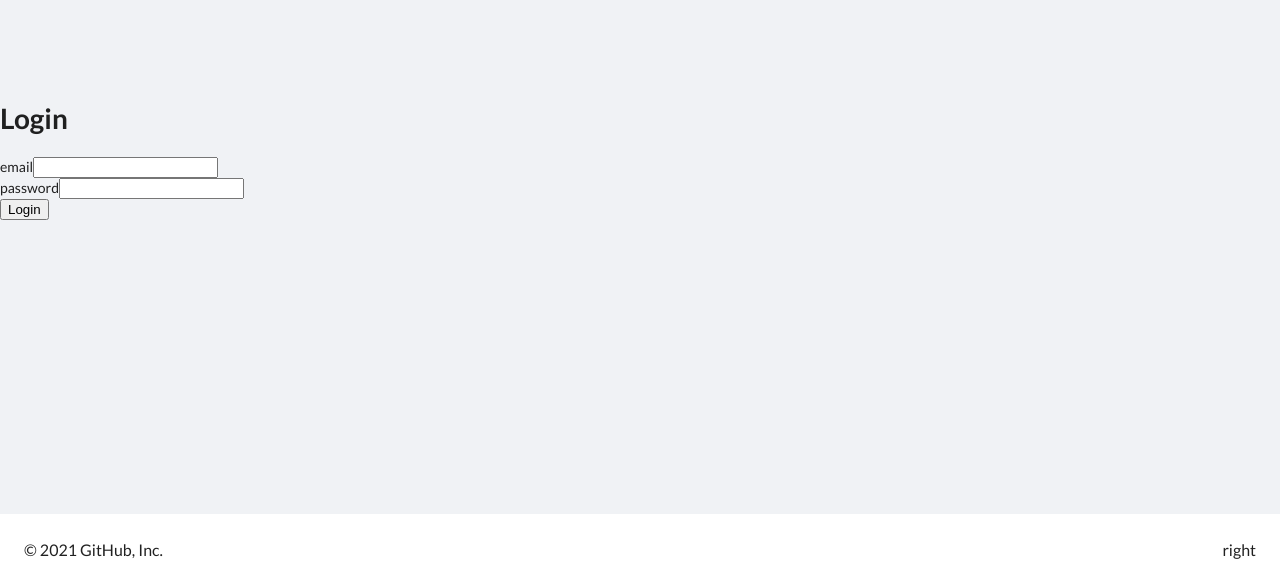
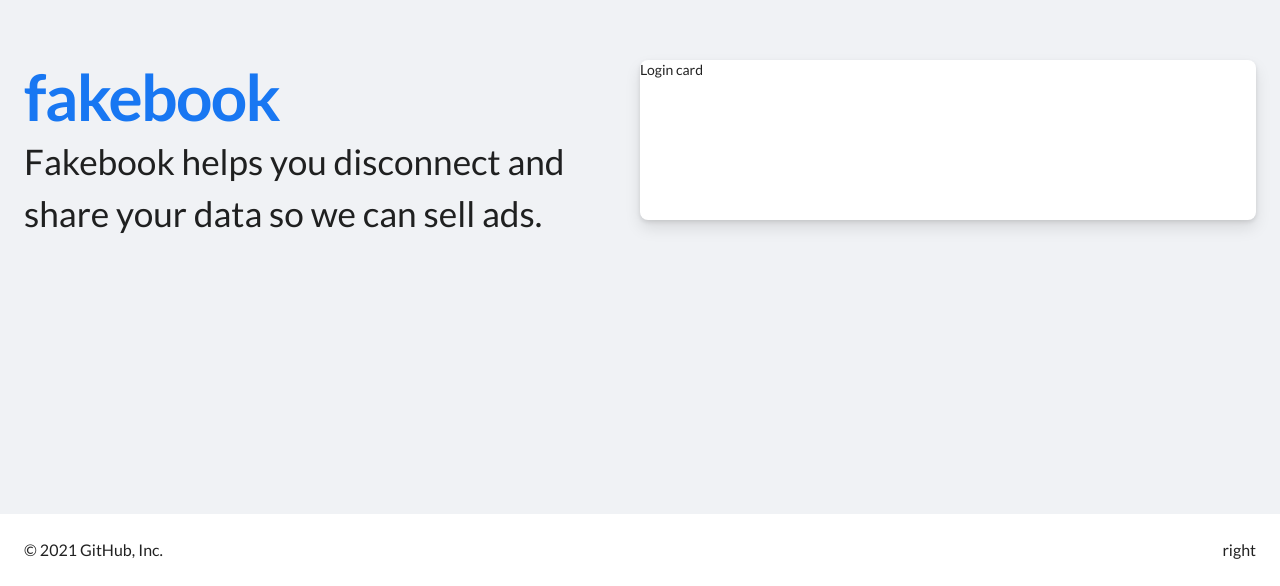
Before and after one commit to BhavyaCodes/mern-auth, a React (Create React App) app in the folder client/: page /login in a window 1280 px wide. Shown: the part 214-800 px from the top of the page. Built offline with nearby package versions, Linux system fonts and the light colour scheme.

Commit message:
copy signup layout for login

```diff
--- a/client/src/pages/Login.tsx
+++ b/client/src/pages/Login.tsx
@@ -1,36 +1,93 @@
-import { useRef, FormEvent } from "react";
-import axios from "axios";
+// import { useRef, FormEvent } from "react";
+// import axios from "axios";
+
+// function Login() {
+//   const emailRef = useRef<HTMLInputElement>(null);
+//   const passwordRef = useRef<HTMLInputElement>(null);
+//   const handleSubmit = async (e: FormEvent) => {
+//     e.preventDefault();
+//     const email = emailRef.current?.value;
+//     const password = passwordRef.current?.value;
+//     console.log(email, password);
+//     axios
+//       .post("/api/login", {
+//         email,
+//         password,
+//       })
+//       .then((res) => console.log(res.data))
+//       .catch((e) => {
+//         console.log(e);
+//       });
+//   };
+//   return (
+//     <div>
+//       <h1>Login</h1>
+//       <form onSubmit={handleSubmit}>
+//         <label>email</label>
+//         <input type="email" required ref={emailRef} />
+//         <br />
+//         <label>password</label>
+//         <input type="password" required ref={passwordRef} />
+//         <br />
+//         <button type="submit">Login</button>
+//       </form>
+//     </div>
+//   );
+// }
+
+// export default Login;
+
+import { Container, Grid, Typography } from "@material-ui/core";
+import { makeStyles, createStyles, Theme } from "@material-ui/core/styles";
 
 function Login() {
-  const emailRef = useRef<HTMLInputElement>(null);
-  const passwordRef = useRef<HTMLInputElement>(null);
-  const handleSubmit = async (e: FormEvent) => {
-    e.preventDefault();
-    const email = emailRef.current?.value;
-    const password = passwordRef.current?.value;
-    console.log(email, password);
-    axios
-      .post("/api/login", {
-        email,
-        password,
-      })
-      .then((res) => console.log(res.data))
-      .catch((e) => {
-        console.log(e);
-      });
-  };
+  const useStyles = makeStyles((theme: Theme) =>
+    createStyles({
+      root: {
+        backgroundColor: "#f0f2f5",
+        // height: "100%",
+      },
+      container: {
+        display: "flex",
+        alignItems: "center",
+        // height: "100%",
+      },
+      title: {
+        fontWeight: theme.typography.fontWeightBold,
+        color: theme.palette.primary.main,
+        fontSize: "4rem",
+        letterSpacing: "-0.1rem",
+      },
+      subtitle: {
+        fontSize: "2.2rem",
+      },
+      card: {
+        backgroundColor: "#fff",
+        height: theme.spacing(20),
+        boxShadow: "0 2px 4px rgba(0, 0, 0, .1), 0 8px 16px rgba(0, 0, 0, .1)",
+        borderRadius: "8px",
+      },
+    })
+  );
+  const classes = useStyles();
   return (
-    <div>
-      <h1>Login</h1>
-      <form onSubmit={handleSubmit}>
-        <label>email</label>
-        <input type="email" required ref={emailRef} />
-        <br />
-        <label>password</label>
-        <input type="password" required ref={passwordRef} />
-        <br />
-        <button type="submit">Login</button>
-      </form>
+    <div className={classes.root}>
+      <Container className={classes.container}>
+        <Grid container>
+          <Grid item lg={6} md={12}>
+            <Typography variant="h1" className={classes.title}>
+              fakebook
+            </Typography>
+            <Typography className={classes.subtitle}>
+              Fakebook helps you disconnect and share your data so we can sell
+              ads.
+            </Typography>
+          </Grid>
+          <Grid item lg={6} md={12}>
+            <div className={classes.card}>Login card</div>
+          </Grid>
+        </Grid>
+      </Container>
     </div>
   );
 }
--- a/client/src/pages/Signup.tsx
+++ b/client/src/pages/Signup.tsx
@@ -1,4 +1,4 @@
-import { Container, Grid, Typography, Paper } from "@material-ui/core";
+import { Container, Grid, Typography } from "@material-ui/core";
 import { makeStyles, createStyles, Theme } from "@material-ui/core/styles";
 
 function Signup() {
@@ -45,7 +45,7 @@ function Signup() {
             </Typography>
           </Grid>
           <Grid item lg={6} md={12}>
-            <div className={classes.card}>sdsdf</div>
+            <div className={classes.card}>Signup Card</div>
           </Grid>
         </Grid>
       </Container>
```
